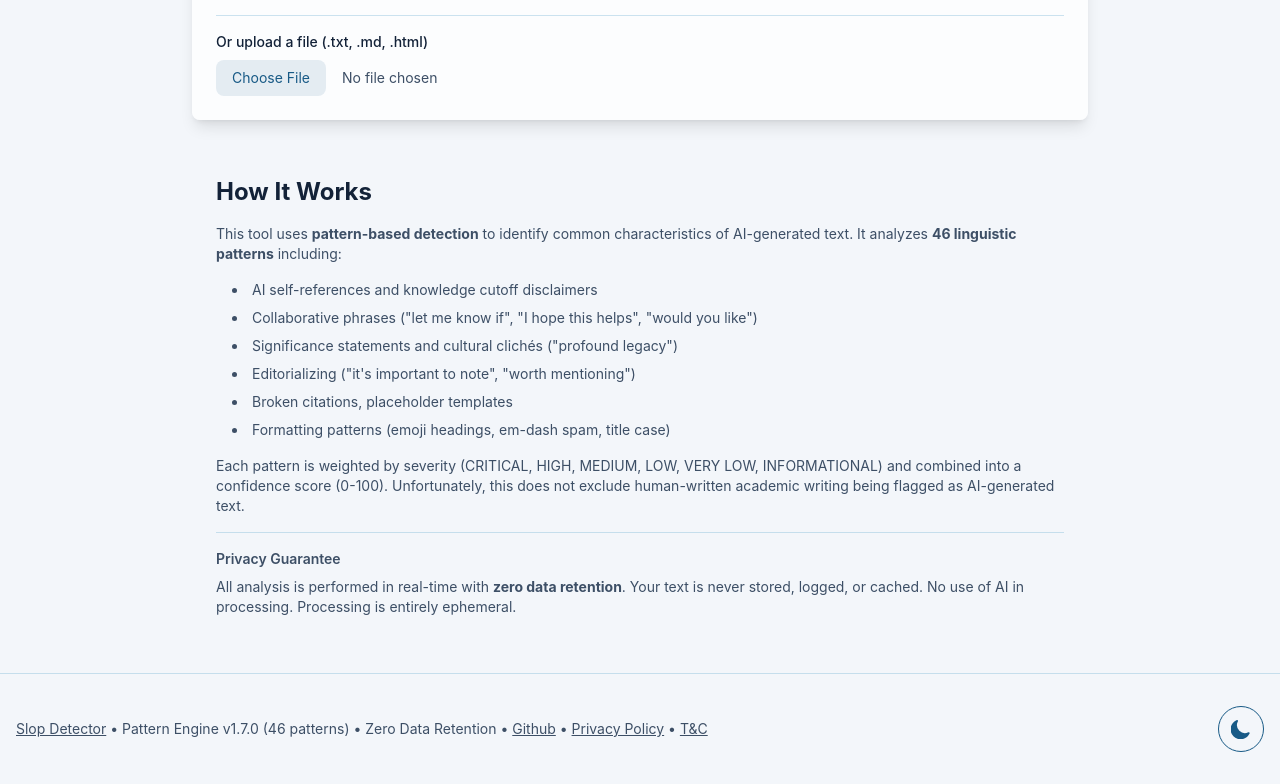
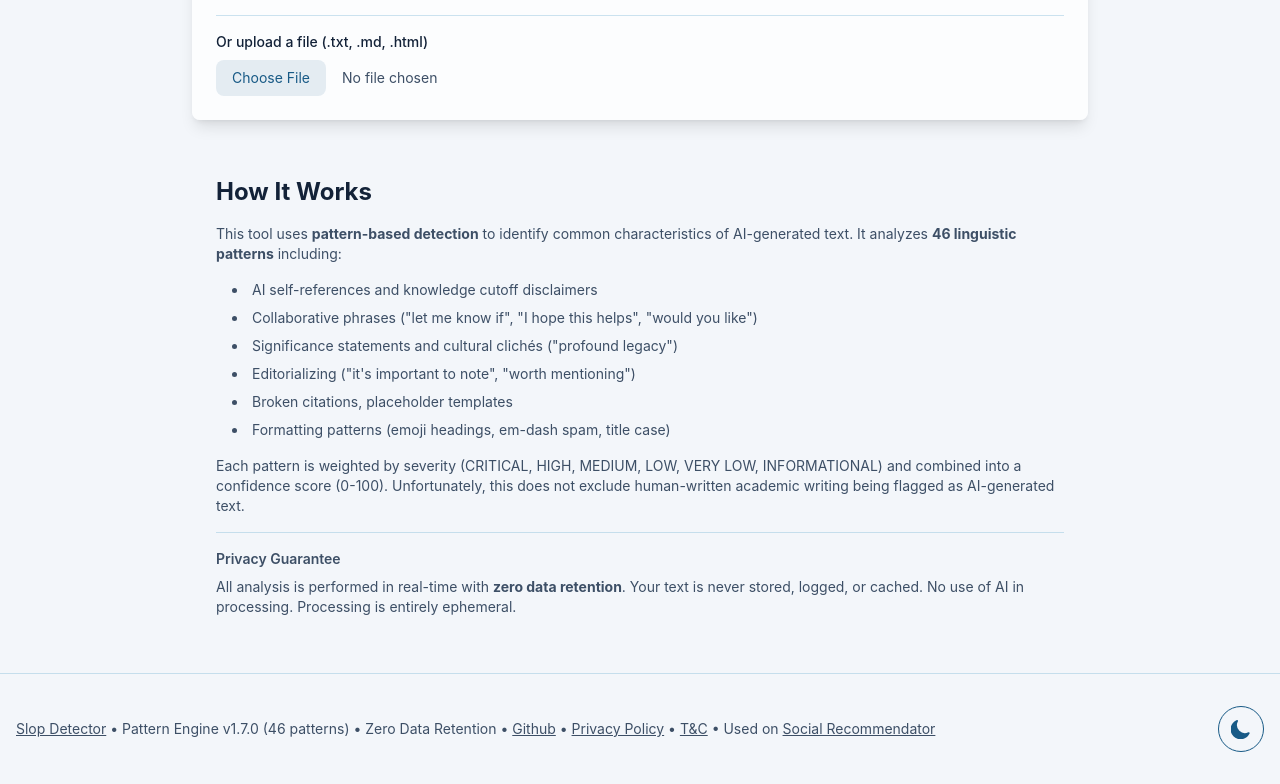
Before and after one commit to halans/ai-pattern-detection, a React (Vite) app in the folder frontend/: page / in a window 1280 px wide. Shown: the part 493-1277 px from the top of the page. Built offline with nearby package versions, Linux system fonts and the light colour scheme; no server answers.

Commit message:
feat: update link attributes for improved security and add Social Recommendator reference

```diff
--- a/frontend/src/App.tsx
+++ b/frontend/src/App.tsx
@@ -192,8 +192,8 @@ function App() {
             <a
               className="mx-auto md:mx-0 text-sm underline hover:no-underline"
               href="https://github.com/halans/ai-pattern-detection"
-              rel="me"
-              target="blank"
+              rel="noopener noreferrer"
+              target="_blank"
             >
               Github
             </a>
@@ -218,6 +218,15 @@ function App() {
               className="mx-auto md:mx-0 text-sm underline hover:no-underline"
             >
               T&amp;C
+            </a>
+            &nbsp;•&nbsp;Used on&nbsp;
+            <a
+              className="mx-auto md:mx-0 text-sm underline hover:no-underline"
+              href="https://socialrecommendator.com"
+              rel="noopener noreferrer"
+              target="_blank"
+            >
+              Social Recommendator
             </a>
           </p>
 
```
